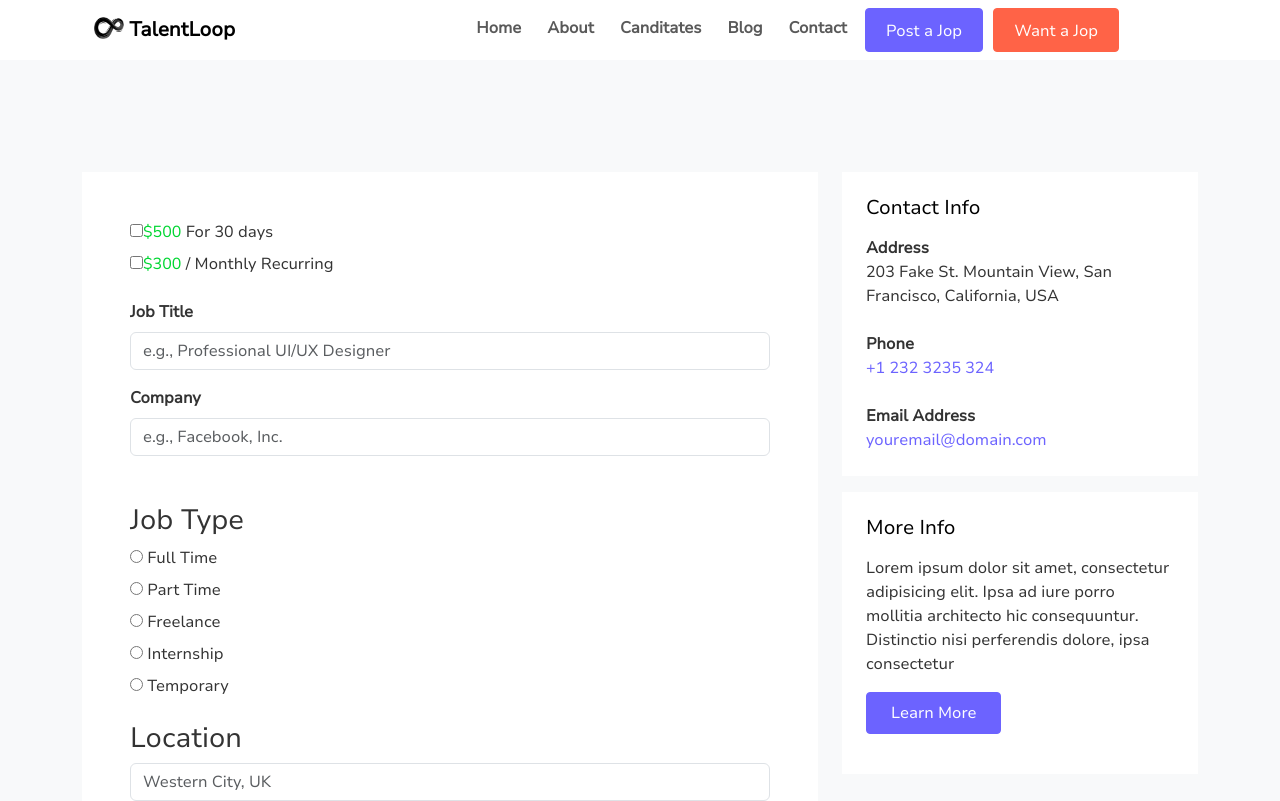
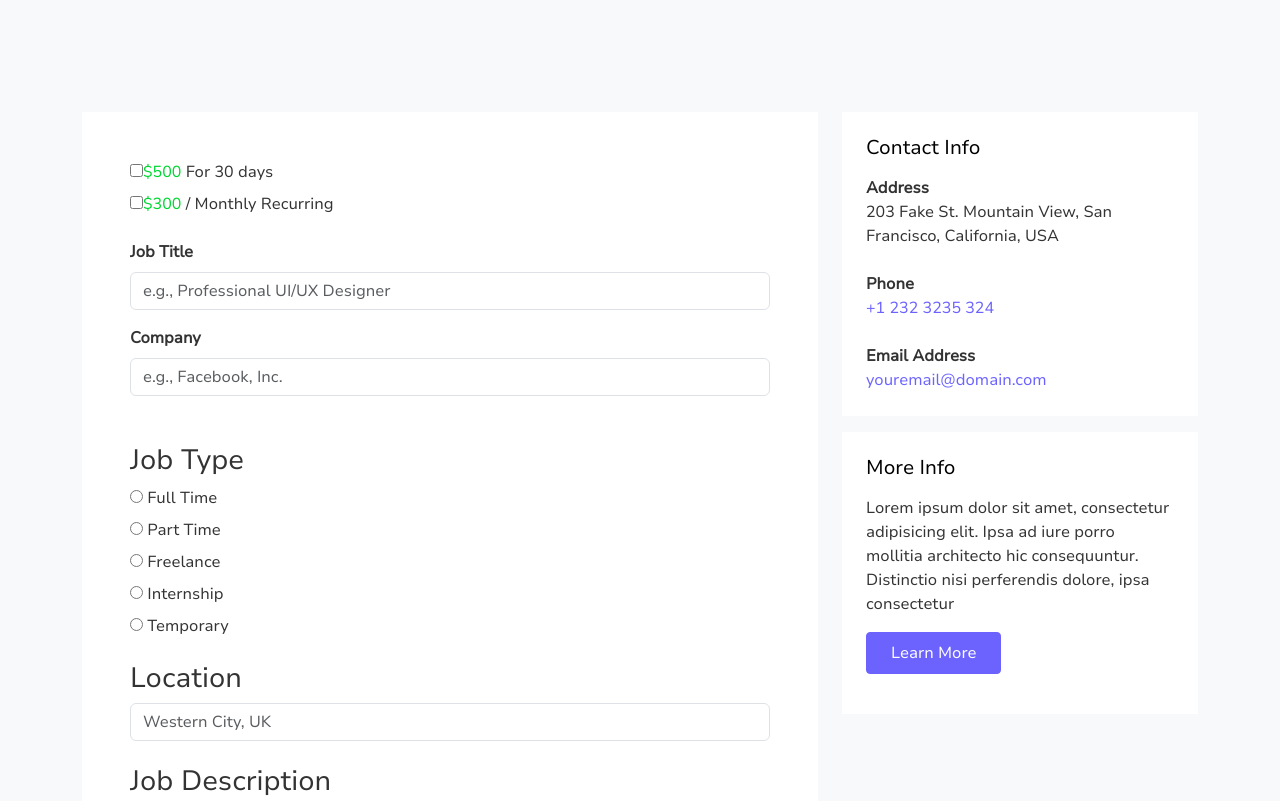
Before and after one commit to lobna0-0/TalentLoop, an Angular app: page /Post-a-jop in a window 1280 px wide. Shown: the top 801 px of the page. Built offline with nearby package versions, Linux system fonts and the light colour scheme.

Commit message:
Updated app.component.html

```diff
--- a/src/app/app.component.html
+++ b/src/app/app.component.html
@@ -1,2 +1,2 @@
-<app-navbar></app-navbar>
+
 <router-outlet />
```
